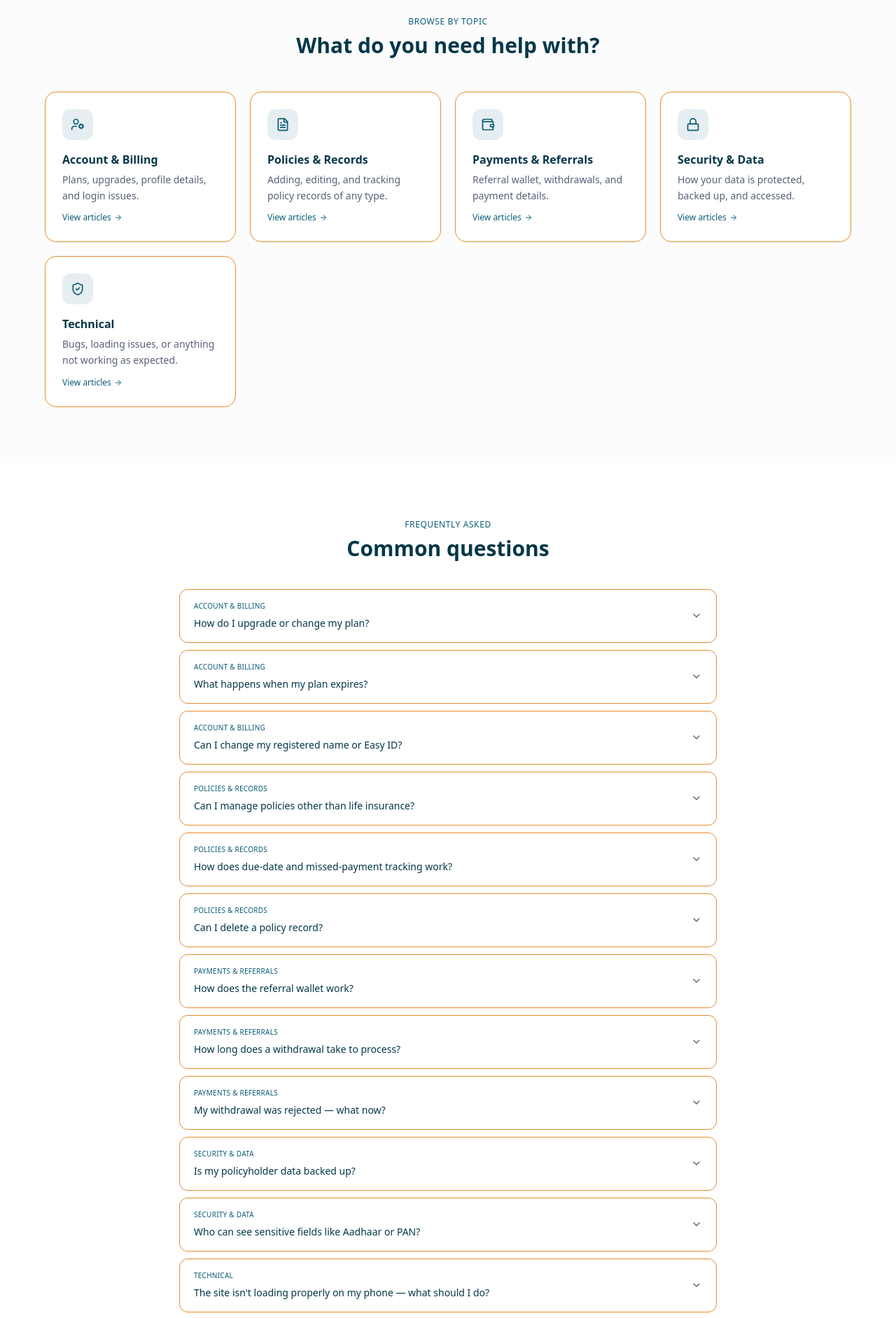
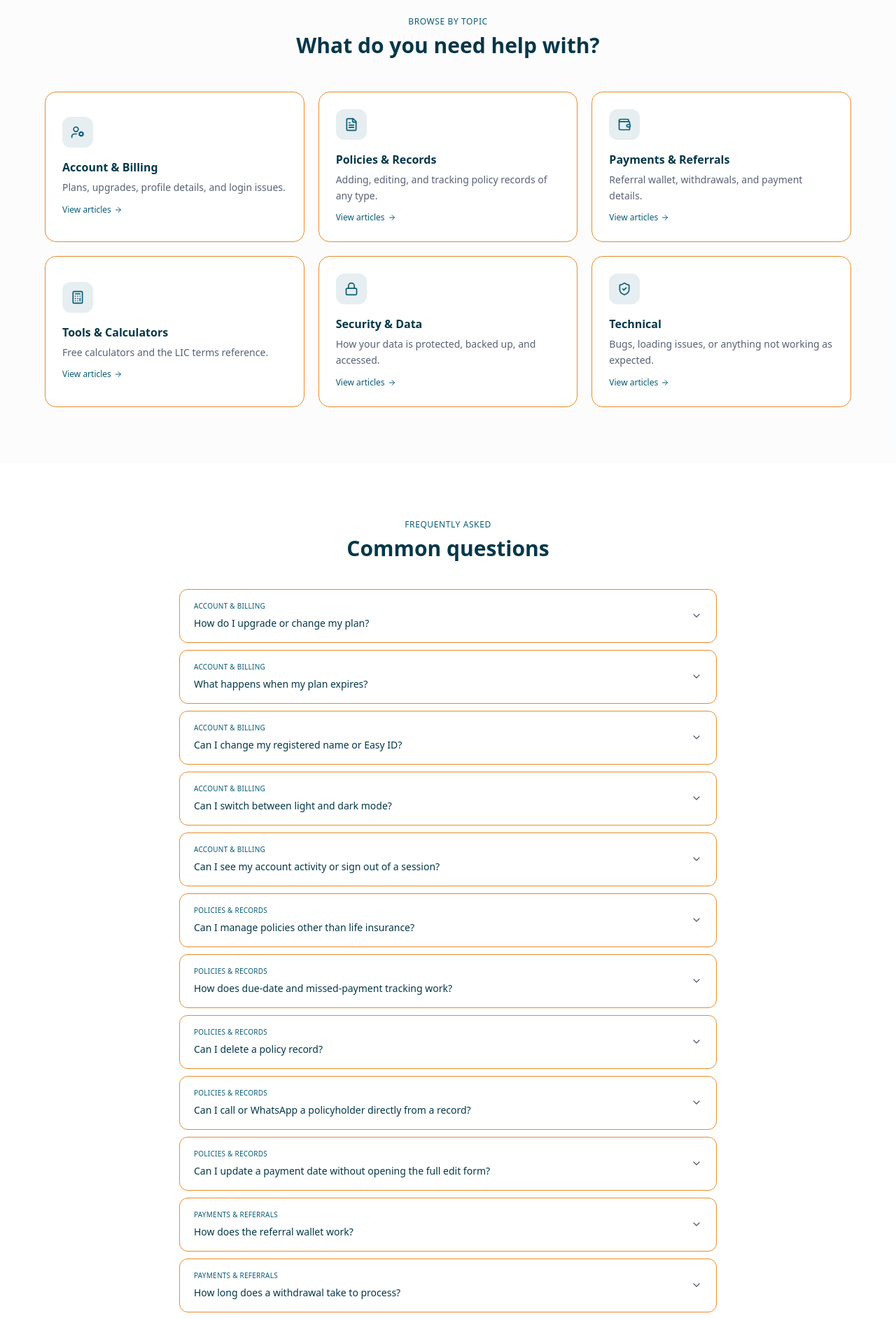
Before and after one commit to technicalmastersp/LIC-Agent-Dairy, a React (Vite) app: page /help-support in a window 1280 px wide. Shown: the part 1140-3024 px from the top of the page at 70% size. Built offline with nearby package versions, Linux system fonts and the light colour scheme.

Commit message:
feat(frontend): refresh Help & Support content with calculators, LIC Info Hub, plan tiers, and account-management FAQs

```diff
--- a/src/pages/HelpSupport.tsx
+++ b/src/pages/HelpSupport.tsx
@@ -14,8 +14,8 @@ import { useEffect } from "react";
 import {
   LifeBuoy, Mail, MessageCircle, Phone, Search, ChevronDown,
   ShieldCheck, Clock, CheckCircle2, Send, BookOpenText,
-  Wallet, FileText, Lock, UserCog, Users, ArrowRight, Timer, DatabaseBackup,
-  Lightbulb, Inbox,
+  Wallet, FileText, Lock, UserCog, ArrowRight, Timer, DatabaseBackup,
+  Lightbulb, Inbox, Calculator,
 } from "lucide-react";
 import { Select, SelectContent, SelectItem, SelectTrigger, SelectValue } from "@/components/ui/select";
 import { Card, CardContent, CardHeader, CardTitle } from "@/components/ui/card";
@@ -30,24 +30,32 @@ import { createSuggestion, getMySuggestions } from "../../services/suggestionSer
 import axios from "axios";
 import type { Ticket, Suggestion, FaqItem } from "@/types/pages/HelpSupport.types";
 const faqs: FaqItem[] = [
-  { category: "Account & Billing", q: "How do I upgrade or change my plan?", a: "Go to Profile → Upgrade plan, or visit the Plans page directly. Your remaining days on the current plan are handled automatically when you switch." },
+  { category: "Account & Billing", q: "How do I upgrade or change my plan?", a: "Go to Profile → Upgrade plan, or visit the Plans page directly. You can move between the Free trial, Starter, Basic, Standard, and Premium plans — checkout runs through Razorpay, and any referral wallet balance you have is applied automatically where it covers the cost." },
   { category: "Account & Billing", q: "What happens when my plan expires?", a: "Your records stay safe and backed up, but you'll need to renew to add new records or access due/missed payment tracking again." },
   { category: "Account & Billing", q: "Can I change my registered name or Easy ID?", a: "No — your name and Easy ID are permanently assigned at signup for record integrity. Everything else on your profile (mobile number, address, email) can be updated any time." },
+  { category: "Account & Billing", q: "Can I switch between light and dark mode?", a: "Yes — use the theme toggle in the navigation bar to switch between light and dark mode. Your choice is remembered the next time you log in." },
+  { category: "Account & Billing", q: "Can I see my account activity or sign out of a session?", a: "Yes. My Activity shows a log of recent actions on your account, and Sessions lets you see every device currently signed in and sign any of them out yourself. You can also turn policy due-date and subscription reminders on or off individually from Notification Preferences." },
   { category: "Policies & Records", q: "Can I manage policies other than life insurance?", a: "Yes. The platform isn't limited to one insurance category — life, health, motor, and general insurance policies can all be tracked the same way." },
   { category: "Policies & Records", q: "How does due-date and missed-payment tracking work?", a: "Every policy with a payment due this month, or one that missed its last payment, is automatically surfaced on dedicated pages — no manual tracking spreadsheet needed." },
   { category: "Policies & Records", q: "Can I delete a policy record?", a: "Record deletion is currently disabled from the interface to prevent accidental data loss. Contact support if a record genuinely needs to be removed." },
+  { category: "Policies & Records", q: "Can I call or WhatsApp a policyholder directly from a record?", a: "Yes — open a record from the Missed, Due, or Upcoming payment pages and use the contact action to call or message the policyholder on WhatsApp without leaving the page." },
+  { category: "Policies & Records", q: "Can I update a payment date without opening the full edit form?", a: "Yes — from the Missed, Due, or Upcoming payment pages, use the update-payment action on a record to change the last payment date directly, without going through the full edit form." },
   { category: "Payments & Referrals", q: "How does the referral wallet work?", a: "You earn rewards for direct (L1) and second-level (L2) referrals. Balances show as available or pending, and can be withdrawn once payment details are added to your profile." },
   { category: "Payments & Referrals", q: "How long does a withdrawal take to process?", a: "Withdrawal requests go into an admin-reviewed queue and are typically approved or rejected within a few business days. You'll see the status update on the Referral Program page." },
   { category: "Payments & Referrals", q: "My withdrawal was rejected — what now?", a: "A rejection always comes with a reason and refunds the amount to your wallet automatically, so you can correct the issue (e.g. bank details) and request again." },
+  { category: "Tools & Calculators", q: "What free calculators are available?", a: "Age, SIP, Income Tax, Home Loan EMI, Term Insurance, and Inflation calculators are all available from the Tools menu — free to use, and no login required." },
+  { category: "Tools & Calculators", q: "What's the LIC Info Hub?", a: "It's a searchable reference of LIC and insurance terms and abbreviations — DOC, SA, KYC, ULIP, and more — with a plain-language explanation for each one. Also free to use without logging in." },
   { category: "Security & Data", q: "Is my policyholder data backed up?", a: "Yes — records are backed up daily without exception, so a single failure never means lost work." },
   { category: "Security & Data", q: "Who can see sensitive fields like Aadhaar or PAN?", a: "Only you and admins acting within their role can view sensitive fields. Access is authenticated and scoped by design, not open by default." },
   { category: "Technical", q: "The site isn't loading properly on my phone — what should I do?", a: "Try refreshing or clearing your browser cache first. If the issue continues, reach out via the contact form below with your device and browser details so we can investigate." },
+  { category: "Technical", q: "I saw a short walkthrough when I logged in — can I see it again?", a: "A short guided tour appears automatically the first time you log in, highlighting the main parts of the workspace. It won't reappear on its own after that — let us know via the contact form if you'd like it shown again." },
 ];
 
 const categories = [
   { icon: UserCog, title: "Account & Billing", description: "Plans, upgrades, profile details, and login issues." },
   { icon: FileText, title: "Policies & Records", description: "Adding, editing, and tracking policy records of any type." },
   { icon: Wallet, title: "Payments & Referrals", description: "Referral wallet, withdrawals, and payment details." },
+  { icon: Calculator, title: "Tools & Calculators", description: "Free calculators and the LIC terms reference." },
   { icon: Lock, title: "Security & Data", description: "How your data is protected, backed up, and accessed." },
   { icon: ShieldCheck, title: "Technical", description: "Bugs, loading issues, or anything not working as expected." },
 ];
@@ -288,7 +296,7 @@ const HelpSupport = () => {
                 <h2 className="text-3xl font-bold text-form-header">What do you need help with?</h2>
               </div>
 
-              <div className="grid grid-cols-1 sm:grid-cols-2 lg:grid-cols-4 gap-5">
+              <div className="grid grid-cols-1 sm:grid-cols-2 lg:grid-cols-3 gap-5">
                 {categories.map(({ icon: Icon, title, description }) => (
                   <button
                     key={title}
```
